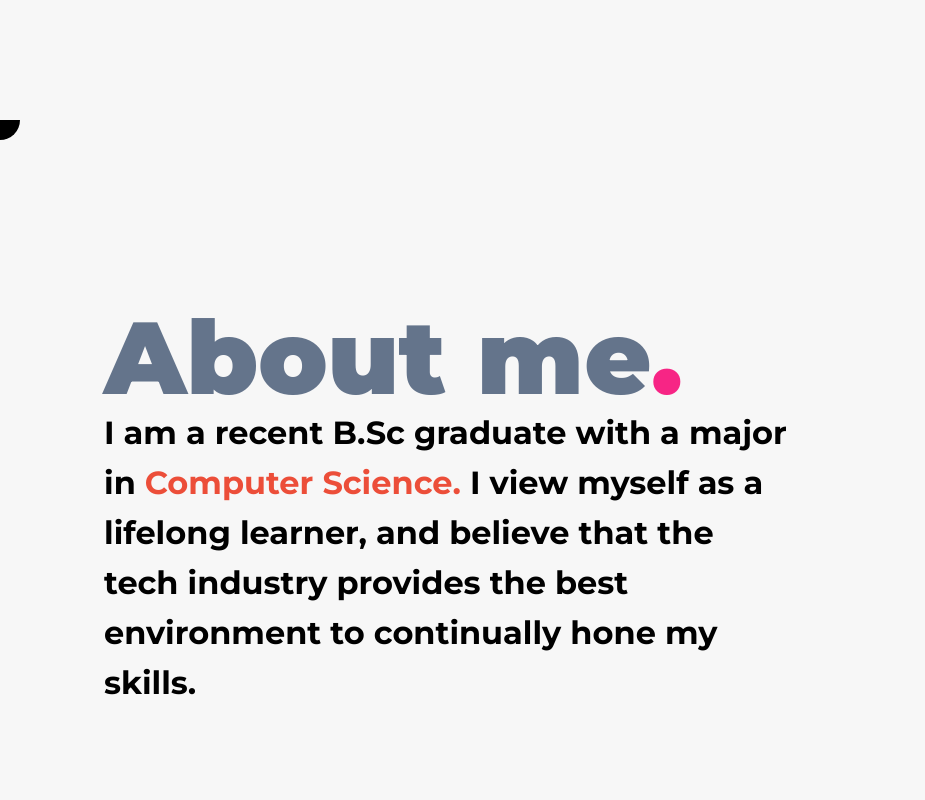
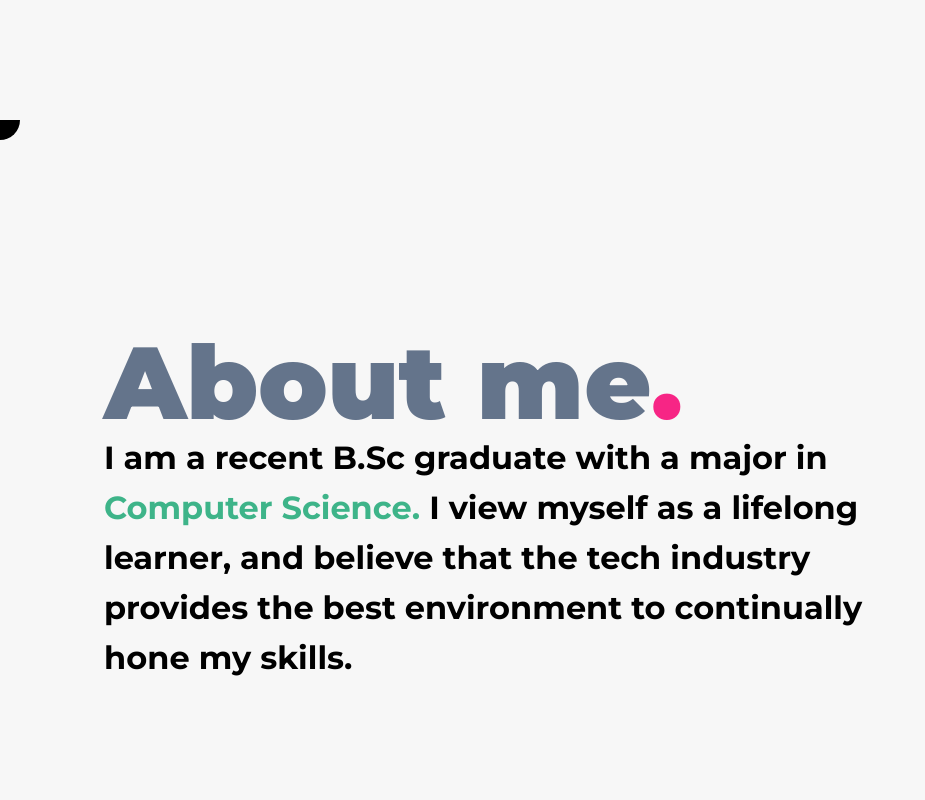
Before and after one commit to michaelwcsin/portfolio, a Next.js app: page / in a window 1280 px wide. Shown: the part 680-1480 px from the top of the page, without its empty margins (0-925 px from the left). Built offline with nearby package versions, Linux system fonts and the light colour scheme.

Commit message:
Changed text on about me -> behavior remains consistent (less difficult to read)

```diff
--- a/pages/About.tsx
+++ b/pages/About.tsx
@@ -8,12 +8,12 @@ const About = () => {
   // Mask behavior for mouse cursor on expand
   const [isHovered, setIsHovered] = useState(false);
   const { x, y } = useMousePosition();
-  const size = isHovered ? 1250 : 40;
+  const size = isHovered ? 600 : 40;
 
   return (
     <div className="h-[100vh] m-0">
       <motion.div
-        className="text-[#F7F7F7] pl-[5vw] w-full h-full flex items-center text-[4vw] md:text-[2.5vw] leading-[25px] md:leading-[50px] absolute"
+        className="text-[#3EB489] md:pl-[5vw] w-full h-full flex items-center text-[4vw] md:text-[2.5vw] leading-[25px] md:leading-[50px] absolute"
         style={
           {
             maskImage: "url('/maskCursor.svg')",
@@ -28,10 +28,10 @@ const About = () => {
           WebkitMaskPosition: `${x - size / 2}px ${y - size / 2}px`,
           WebkitMaskSize: `${size}px`,
         }}
-        transition={{ type: "tween", ease: "backOut", duration: 1.5 }}
+        transition={{ type: "tween", ease: "backOut", duration: 1 }}
       >
         <p
-          className="w-full md:w-[60vw] p-[40px] font-bold"
+          className="w-full md:w-[70vw] p-[40px] font-bold"
           onMouseEnter={() => {
             setIsHovered(true);
           }}
@@ -39,23 +39,23 @@ const About = () => {
             setIsHovered(false);
           }}
         >
-          <span className="font-black text-[#f72585] text-[8vw]">
-            About me<span className="text-slate-500">.</span>
-          </span>
-          <br></br>Outside of researching and learning more about technology, I
-          like to dive into numerous hobbies. Some of the few I&apos;ve thrown
-          myself into over the last few years is{" "}
-          <span className="text-[#ec4e39]">golfing and hiking.</span>
-        </p>
-      </motion.div>
-
-      <div className="text-black w-full h-full flex items-center pl-[5vw] text-[4vw] leading-[25px] md:text-[2.5vw] md:leading-[50px]">
-        <p className="w-full md:w-[60vw] p-[40px] font-bold">
           <span className="font-black text-slate-500 text-[8vw]">
             About me<span className="text-[#f72585]">.</span>
           </span>
           <br></br>I am a recent B.Sc graduate with a major in{" "}
-          <span className="text-[#ec4e39]">Computer Science.</span> I view
+          <span className="text-white">Computer Science.</span> I view myself as
+          a lifelong learner, and believe that the tech industry provides the
+          best environment to continually hone my skills.
+        </p>
+      </motion.div>
+
+      <div className="text-black w-full h-full flex items-center md:pl-[5vw] text-[4vw] leading-[25px] md:text-[2.5vw] md:leading-[50px]">
+        <p className="w-full md:w-[70vw] p-[40px] font-bold">
+          <span className="font-black text-slate-500 text-[8vw]">
+            About me<span className="text-[#f72585]">.</span>
+          </span>
+          <br></br>I am a recent B.Sc graduate with a major in{" "}
+          <span className="text-[#3EB489]">Computer Science.</span> I view
           myself as a lifelong learner, and believe that the tech industry
           provides the best environment to continually hone my skills.
         </p>
```
